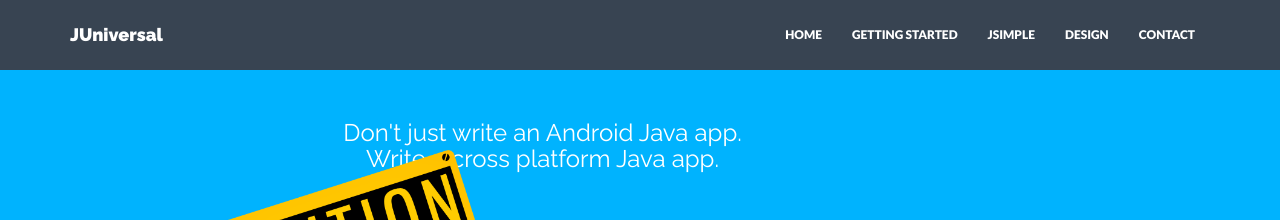
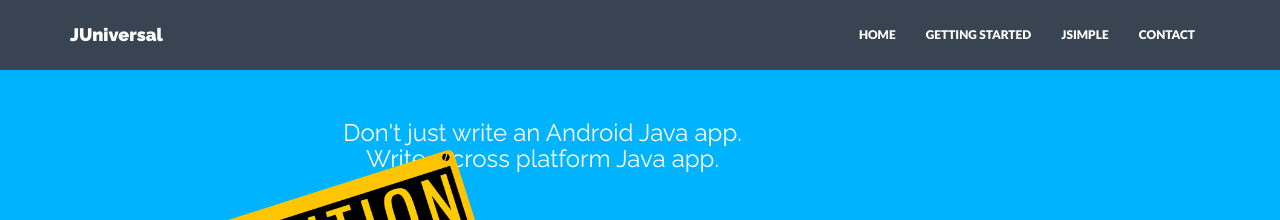
Before and after one commit to juniversal/juniversal.github.io, a Jekyll site: the page built from index.markdown, in a window 1280 px wide. Shown: the top 220 px of the page. Built offline with Jekyll 4.4.1, drawn with Linux system fonts in a browser that asks for light colours; nearby versions of some CDN libraries.

Commit message:
Removed Design link for now

```diff
--- a/_includes/nav.html
+++ b/_includes/nav.html
@@ -15,7 +15,7 @@
         <li {% if page.title == "Home" %}class="active"{% endif %}><a href="{{"/" | prepend: site.baseurl }}">HOME</a></li>
         <li {% if page.title == "Getting Started" %}class="active"{% endif %}><a href="{{"/getting-started/" | prepend: site.baseurl }}">GETTING STARTED</a></li>
         <li {% if page.title == "JSimple" %}class="active"{% endif %}><a href="{{"/jsimpledoc/" | prepend: site.baseurl }}">JSIMPLE</a></li>
-        <li {% if page.title == "Design" %}class="active"{% endif %}><a href="{{"/design/" | prepend: site.baseurl }}">DESIGN</a></li>
+        <!-- <li {% if page.title == "Design" %}class="active"{% endif %}><a href="{{"/design/" | prepend: site.baseurl }}">DESIGN</a></li> -->
         <li {% if page.title == "Contact" %}class="active"{% endif %}><a href="{{"/contact/" | prepend: site.baseurl }}">CONTACT</a></li>
       </ul>
     </div><!--/.nav-collapse -->
```
